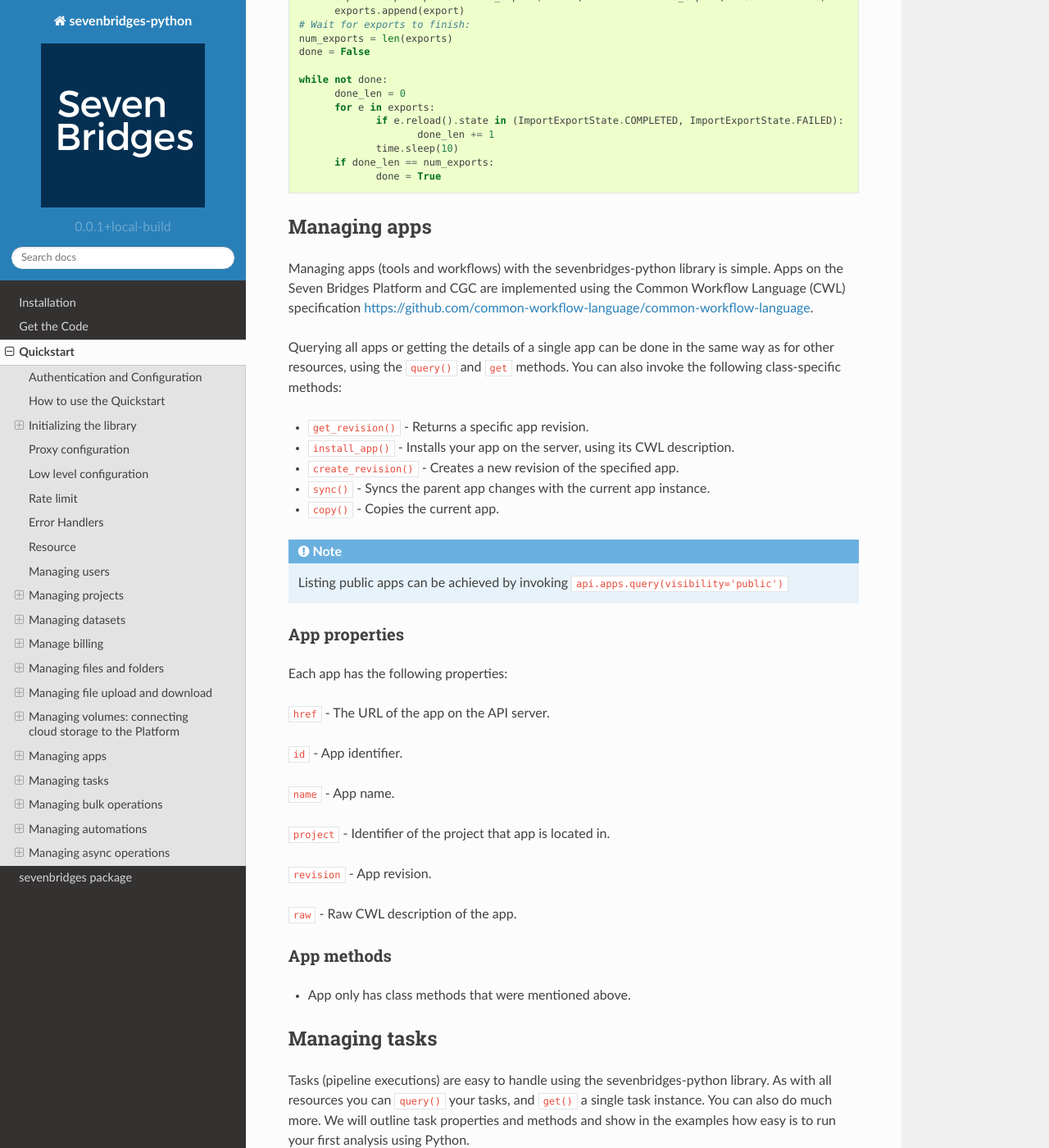
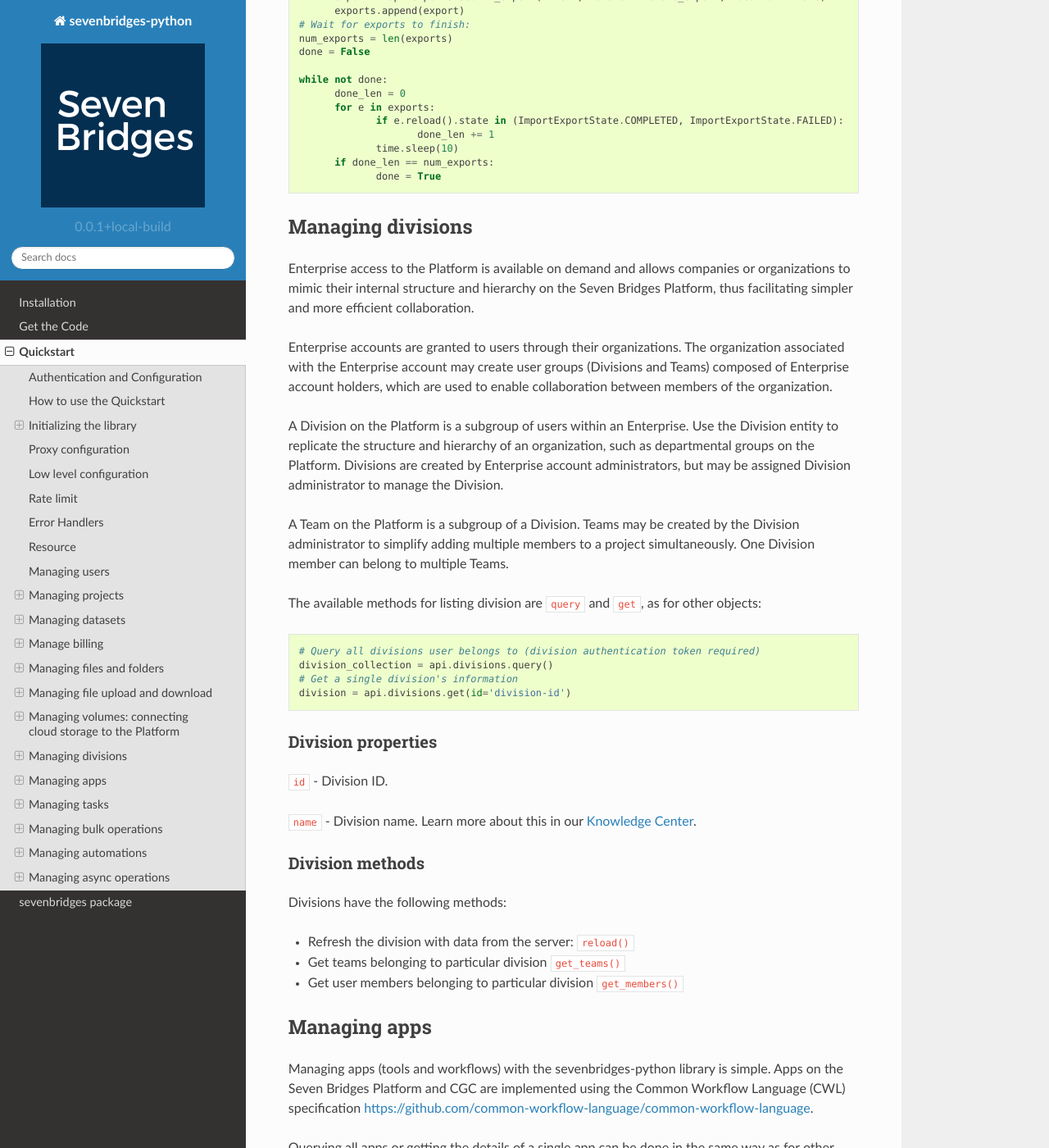
Before and after one commit to sbg/sevenbridges-python, a Sphinx documentation site: the page built from docs/quickstart.rst, in a window 1280 px wide and 1400 px high, scrolled down 25396 px. Shown: the whole window at 82% size. Built offline with Sphinx 7.4.7 and the Read the Docs theme 2.0.0, drawn with Linux system fonts in a browser that asks for light colours.

Commit message:
quickstart add divisions

```diff
--- a/docs/quickstart.rst
+++ b/docs/quickstart.rst
@@ -1209,6 +1209,52 @@
                  time.sleep(10)
           if done_len == num_exports:
                  done = True
+
+
+Managing divisions
+------------------
+
+Enterprise access to the Platform is available on demand and allows companies or organizations to mimic their internal
+structure and hierarchy on the Seven Bridges Platform, thus facilitating simpler and more efficient collaboration.
+
+Enterprise accounts are granted to users through their organizations. The organization associated with the
+Enterprise account may create user groups (Divisions and Teams) composed of Enterprise account holders,
+which are used to enable collaboration between members of the organization.
+
+A Division on the Platform is a subgroup of users within an Enterprise. Use the Division entity to replicate
+the structure and hierarchy of an organization, such as departmental groups on the Platform.
+Divisions are created by Enterprise account administrators, but may be assigned Division administrator to manage the
+Division.
+
+A Team on the Platform is a subgroup of a Division. Teams may be created by the Division administrator to simplify
+adding multiple members to a project simultaneously. One Division member can belong to multiple Teams.
+
+The available methods for listing division are ``query`` and ``get``, as for other objects:
+
+.. code:: python
+
+    # Query all divisions user belongs to (division authentication token required)
+    division_collection = api.divisions.query()
+    # Get a single division's information
+    division = api.divisions.get(id='division-id')
+
+
+Division properties
+~~~~~~~~~~~~~~~~~~~
+
+``id`` - Division ID.
+
+``name`` - Division name. Learn more about this in our `Knowledge Center <https://docs.sevenbridges.com/docs/manage-a-division>`_.
+
+Division methods
+~~~~~~~~~~~~~~~~
+
+Divisions have the following methods:
+
+-  Refresh the division with data from the server: ``reload()``
+-  Get teams belonging to particular division ``get_teams()``
+-  Get user members belonging to particular division ``get_members()``
+
 
 Managing apps
 -------------
```
